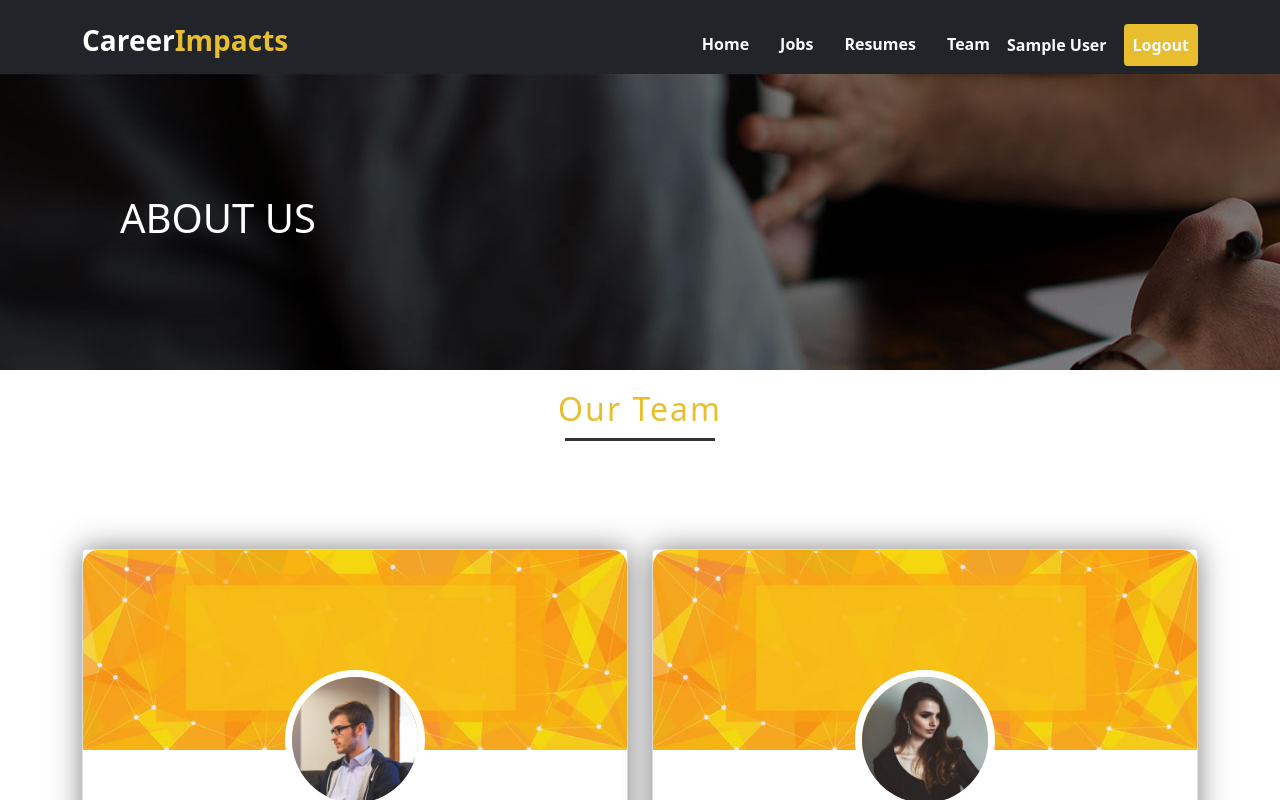
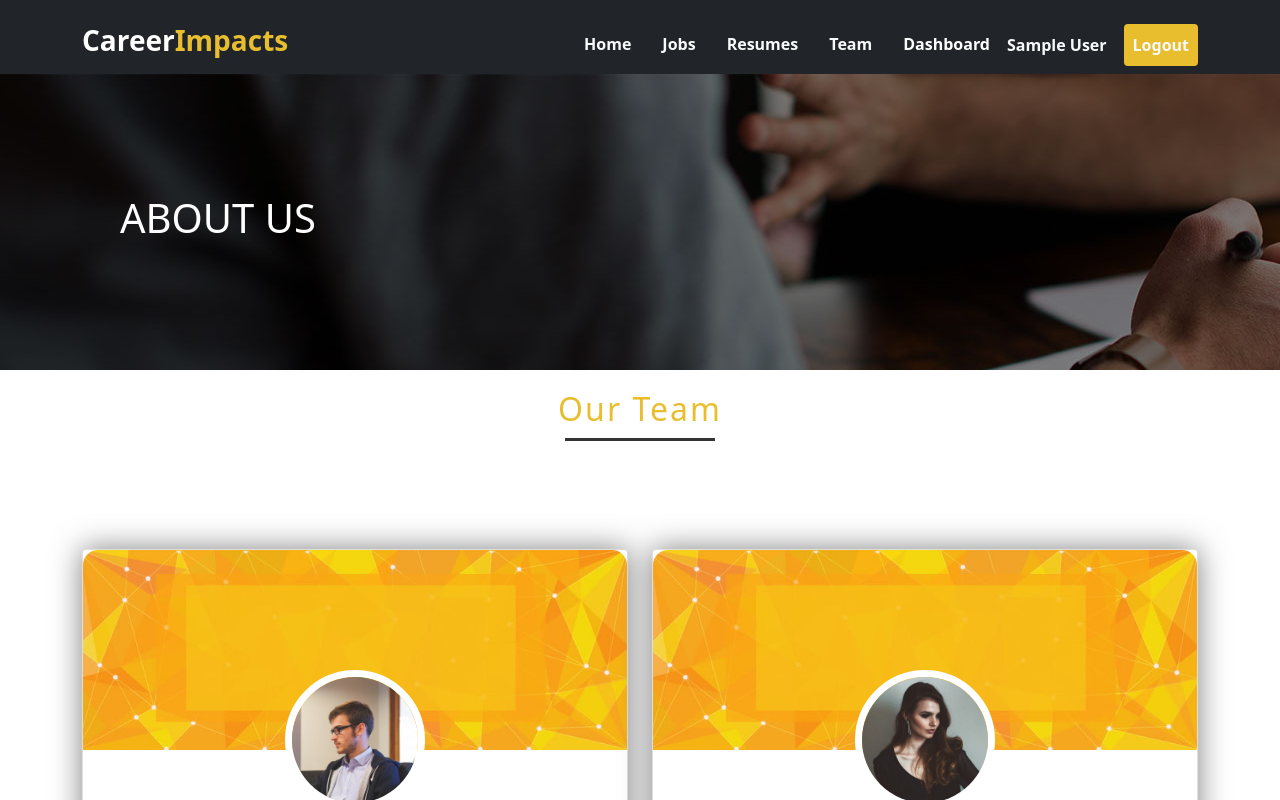
Before and after one commit to AH-Likhon/career-impacts-client-side, a React (Create React App) app: page /team in a window 1280 px wide. Shown: the top 800 px of the page. Built offline with nearby package versions, Linux system fonts and the light colour scheme; no server answers; sample sign-in values are in the browser's storage.

Commit message:
deploy fixed all

```diff
--- a/src/Pages/HomeComponent/Dashboard/AdminAllJobs/AdminAllJobs.js
+++ b/src/Pages/HomeComponent/Dashboard/AdminAllJobs/AdminAllJobs.js
@@ -1,5 +1,6 @@
 import React, { useEffect, useState } from 'react';
 import { Link } from 'react-router-dom';
+import Swal from 'sweetalert2';
 import useAuth from '../../../../hooks/useAuth';
 
 const AdminAllJobs = () => {
@@ -24,7 +25,11 @@ const AdminAllJobs = () => {
                 .then((data) => {
                     console.log(data);
                     if (data.deletedCount) {
-                        alert('Succesfully Deleted');
+                        // alert('Succesfully Deleted');
+                        Swal.fire(
+                            'Great!',
+                            'Successfully Removed This Job!'
+                        )
                         const remaining = jobs.filter(job => job._id !== id);
                         setJobs(remaining);
                     }
--- a/src/Pages/HomeComponent/Dashboard/AdminHeader/AdminHeader.js
+++ b/src/Pages/HomeComponent/Dashboard/AdminHeader/AdminHeader.js
@@ -9,11 +9,11 @@ const AdminHeader = () => {
             <nav className="navbar navbar-expand-lg bg-dark ">
 
                 <div className="container mt-3">
-                <ul className="navbar-nav ms-auto ms-1 mb-2 mb-lg-0 navigation-banner ">
-                    <li className="nav-item">
-                                <h3 style={{ color: 'white', fontWeight: 'bold' }} >Career<span style={{ color: '#e8be2f' }}>Impacts</span></h3>
-                            </li>
-                        </ul>
+                    <ul className="navbar-nav ms-auto ms-1 mb-2 mb-lg-0 navigation-banner ">
+                        <li className="nav-item">
+                            <h3 style={{ color: 'white', fontWeight: 'bold' }} >Career<span style={{ color: '#e8be2f' }}>Impacts</span></h3>
+                        </li>
+                    </ul>
                     <button className="navbar-toggler" type="button" data-bs-toggle="collapse" data-bs-target="#navbarSupportedContent" aria-controls="navbarSupportedContent" aria-expanded="false" aria-label="Toggle navigation">
                         <span className="navbar-toggler-icon"></span>
                     </button>
@@ -44,13 +44,17 @@ const AdminHeader = () => {
                                     {
                                         user?.email ? <div className='d-flex navigation-banner '>
 
+                                            <li className="nav-item active ">
+                                                <Link to="/dashboard" className="nav-link active fw-bold ">Dashboard</Link>
+                                            </li>
+
 
                                             <li className="nav-item text-light ">
                                                 <button className='nav-link btn text-light fw-bold'>{user?.displayName}</button>
                                             </li>
 
                                             <li className="nav-item active ">
-                                                <button style={{backgroundColor:'#e8be2f'}} onClick={logOut} className="nav-link btn ms-2 text-light fw-bold ">Logout</button>
+                                                <button style={{ backgroundColor: '#e8be2f' }} onClick={logOut} className="nav-link btn ms-2 text-light fw-bold ">Logout</button>
                                             </li>
                                         </div>
                                             :
--- a/src/Pages/HomeComponent/Dashboard/AppliedJobs/AppliedJobs.js
+++ b/src/Pages/HomeComponent/Dashboard/AppliedJobs/AppliedJobs.js
@@ -30,7 +30,7 @@ const AppliedJobs = () => {
                         // alert('Succesfully Deleted');
                         Swal.fire(
                             'Great!',
-                            'Successfully Applied!'
+                            'Successfully Removed This Job!'
                         )
                         const remaining = jobs.filter(job => job._id !== id);
                         setJobs(remaining);
--- a/src/Pages/HomeComponent/Navigation/BannerNavigation.js
+++ b/src/Pages/HomeComponent/Navigation/BannerNavigation.js
@@ -55,7 +55,7 @@ const BannerNavigation = () => {
                                                 <button className='nav-link btn text-light fw-bold'>{user?.displayName}</button>
                                             </li>
                                             <li className="nav-item active ">
-                                                <button style={{backgroundColor:'#e8be2f'}} onClick={logOut} className="nav-link btn ms-3 text-light fw-bold ">Logout</button>
+                                                <button style={{ backgroundColor: '#e8be2f' }} onClick={logOut} className="nav-link btn ms-3 text-light fw-bold ">Logout</button>
                                             </li>
 
                                         </div>
```
